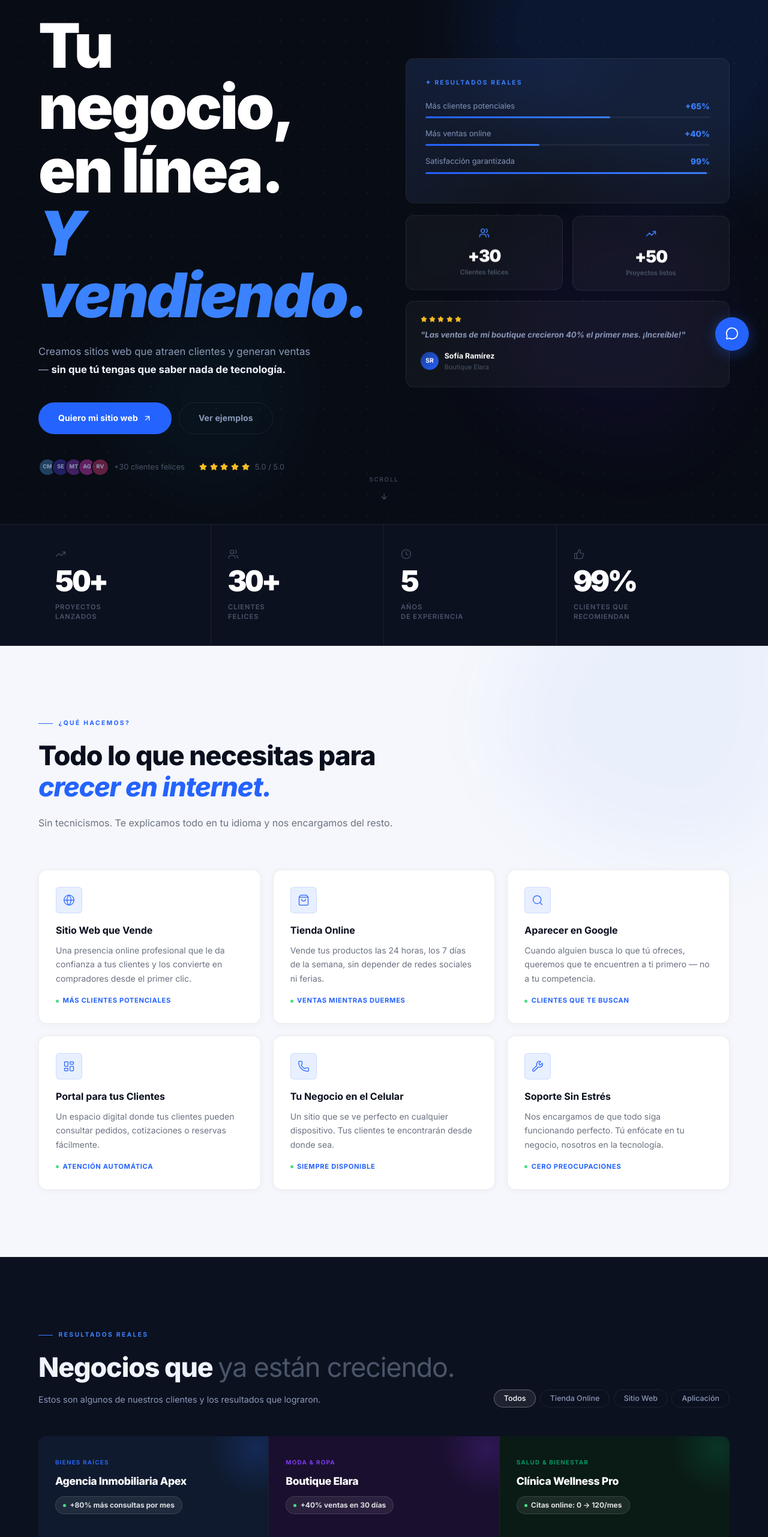
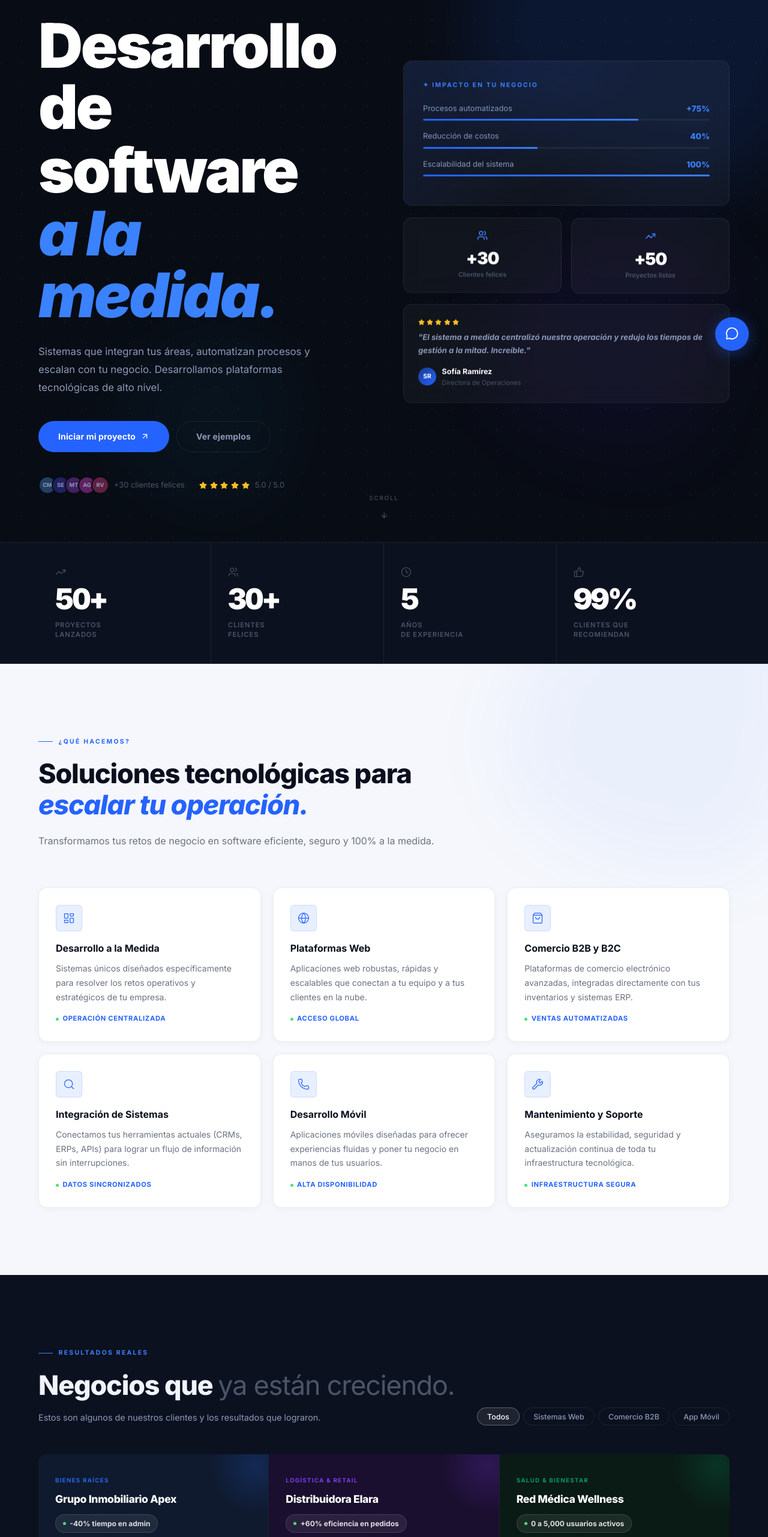
Before and after one commit to Alan-Cortez/ValcorSolutions, a Next.js app: page / in a window 1280 px wide. Shown: the part 183-2746 px from the top of the page at 60% size. Built offline with nearby package versions, Linux system fonts and the light colour scheme.

Commit message:
Update copy for Services and Portfolio to reflect custom software development

```diff
--- a/components/public/Hero.tsx
+++ b/components/public/Hero.tsx
@@ -26,36 +26,35 @@ export default function Hero() {
           <motion.div initial={{ opacity: 0, y: 16 }} animate={{ opacity: 1, y: 0 }} transition={{ duration: 0.5 }}
             style={{ marginBottom: '2rem' }}>
             <span className="badge">
-              <span className="badge-dot" />
-              Aceptando nuevos clientes — cupos limitados
+              <span className="badge-dot" style={{ background: 'var(--blue-vivid)' }} />
+              Desarrollo de Software a la Medida
             </span>
           </motion.div>
 
           <motion.div initial={{ opacity: 0, y: 40 }} animate={{ opacity: 1, y: 0 }}
             transition={{ duration: 0.9, delay: 0.1, ease: [0.16, 1, 0.3, 1] }}>
             <h1 className="text-display" style={{ color: 'var(--white)', marginBottom: '0.2rem' }}>
-              Tu negocio,
+              Desarrollo de
             </h1>
             <h1 className="text-display" style={{ color: 'var(--white)', marginBottom: '0.2rem' }}>
-              en línea.
+              software
             </h1>
             <h1 className="text-display" style={{ marginBottom: '1.75rem' }}>
-              <span className="accent">Y vendiendo.</span>
+              <span className="accent">a la medida.</span>
             </h1>
           </motion.div>
 
           <motion.p initial={{ opacity: 0, y: 20 }} animate={{ opacity: 1, y: 0 }}
             transition={{ duration: 0.7, delay: 0.35 }}
             style={{ color: 'var(--text-secondary)', fontSize: '1.05rem', marginBottom: '2.5rem', lineHeight: 1.8, maxWidth: '460px' }}>
-            Creamos sitios web que atraen clientes y generan ventas —{' '}
-            <strong style={{ color: 'var(--text-primary)' }}>sin que tú tengas que saber nada de tecnología.</strong>
+            Sistemas que integran tus áreas, automatizan procesos y escalan con tu negocio. Desarrollamos plataformas tecnológicas de alto nivel.
           </motion.p>
 
           <motion.div initial={{ opacity: 0, y: 16 }} animate={{ opacity: 1, y: 0 }}
             transition={{ duration: 0.6, delay: 0.5 }}
             style={{ display: 'flex', gap: '0.75rem', flexWrap: 'wrap' }}>
             <Link href="#contacto" className="btn btn-primary" style={{ display: 'inline-flex', alignItems: 'center', gap: '0.5rem' }}>
-              Quiero mi sitio web <ArrowUpRight size={15} />
+              Iniciar mi proyecto <ArrowUpRight size={15} />
             </Link>
             <Link href="#proyectos" className="btn btn-ghost">
               Ver ejemplos
@@ -101,12 +100,12 @@ export default function Hero() {
               background: 'linear-gradient(135deg, rgba(37,99,255,0.12) 0%, transparent 60%)',
             }} />
             <div style={{ fontSize: '0.65rem', fontWeight: 700, letterSpacing: '0.2em', textTransform: 'uppercase', color: 'var(--blue-vivid)', marginBottom: '1.25rem' }}>
-              ✦ Resultados reales
+              ✦ Impacto en tu negocio
             </div>
             {[
-              { label: 'Más clientes potenciales', value: '+65%', bar: 65 },
-              { label: 'Más ventas online',         value: '+40%', bar: 40 },
-              { label: 'Satisfacción garantizada',  value: '99%',  bar: 99 },
+              { label: 'Procesos automatizados', value: '+75%', bar: 75 },
+              { label: 'Reducción de costos',    value: '40%',  bar: 40 },
+              { label: 'Escalabilidad del sistema', value: '100%', bar: 100 },
             ].map((item) => (
               <div key={item.label} style={{ marginBottom: '1rem' }}>
                 <div style={{ display: 'flex', justifyContent: 'space-between', marginBottom: '0.35rem' }}>
@@ -148,7 +147,7 @@ export default function Hero() {
               {[1,2,3,4,5].map(i => <Star key={i} size={11} fill="#fbbf24" color="#fbbf24" />)}
             </div>
             <p style={{ fontSize: '0.82rem', color: 'var(--text-secondary)', lineHeight: 1.65, fontStyle: 'italic', marginBottom: '0.875rem' }}>
-              "Las ventas de mi boutique crecieron 40% el primer mes. ¡Increíble!"
+              "El sistema a medida centralizó nuestra operación y redujo los tiempos de gestión a la mitad. Increíble."
             </p>
             <div style={{ display: 'flex', alignItems: 'center', gap: '0.6rem' }}>
               <div style={{
@@ -159,7 +158,7 @@ export default function Hero() {
               }}>SR</div>
               <div>
                 <div style={{ fontSize: '0.78rem', fontWeight: 700, color: 'var(--white)' }}>Sofía Ramírez</div>
-                <div style={{ fontSize: '0.68rem', color: 'var(--text-muted)' }}>Boutique Elara</div>
+                <div style={{ fontSize: '0.68rem', color: 'var(--text-muted)' }}>Directora de Operaciones</div>
               </div>
             </div>
           </motion.div>
--- a/components/public/Portfolio.tsx
+++ b/components/public/Portfolio.tsx
@@ -4,35 +4,35 @@ import { motion, AnimatePresence } from 'framer-motion';
 import { ArrowUpRight } from 'lucide-react';
 import { useState } from 'react';
 
-const categories = ['Todos', 'Tienda Online', 'Sitio Web', 'Aplicación'];
+const categories = ['Todos', 'Sistemas Web', 'Comercio B2B', 'App Móvil'];
 
 const projects = [
   {
     id: 1,
-    title: 'Agencia Inmobiliaria Apex',
-    category: 'Sitio Web',
-    result: '+80% más consultas por mes',
-    description: 'Rediseñamos su presencia digital por completo. Ahora los clientes los encuentran fácilmente y agendan citas directo desde el sitio.',
+    title: 'Grupo Inmobiliario Apex',
+    category: 'Sistemas Web',
+    result: '-40% tiempo en admin',
+    description: 'Desarrollamos un CRM a la medida que centraliza sus propiedades y automatiza el seguimiento de clientes potenciales.',
     industry: 'Bienes Raíces',
     color: '#0f1a2e',
     accent: '#2563eb',
   },
   {
     id: 2,
-    title: 'Boutique Elara',
-    category: 'Tienda Online',
-    result: '+40% ventas en 30 días',
-    description: 'Creamos su tienda online desde cero. Hoy venden ropa las 24 horas sin depender solo de Instagram.',
-    industry: 'Moda & Ropa',
+    title: 'Distribuidora Elara',
+    category: 'Comercio B2B',
+    result: '+60% eficiencia en pedidos',
+    description: 'Plataforma B2B que conecta su inventario ERP con sus distribuidores, automatizando la toma de pedidos 24/7.',
+    industry: 'Logística & Retail',
     color: '#1a0f2e',
     accent: '#7c3aed',
   },
   {
     id: 3,
-    title: 'Clínica Wellness Pro',
-    category: 'Aplicación',
-    result: 'Citas online: 0 → 120/mes',
-    description: 'Desarrollamos un portal donde sus pacientes reservan citas en línea. Eliminaron el 90% de llamadas telefónicas.',
+    title: 'Red Médica Wellness',
+    category: 'App Móvil',
+    result: '0 a 5,000 usuarios activos',
+    description: 'Aplicación nativa para gestión de expedientes y telemedicina, conectada en tiempo real con su sistema hospitalario.',
     industry: 'Salud & Bienestar',
     color: '#0a1a14',
     accent: '#059669',
@@ -40,30 +40,30 @@ const projects = [
   {
     id: 4,
     title: 'Corporativo Hernández',
-    category: 'Sitio Web',
-    result: 'Primer lugar en Google',
-    description: 'Construimos su sitio institucional optimizado para aparecer en búsquedas. Hoy sus clientes los encuentran antes que a la competencia.',
+    category: 'Sistemas Web',
+    result: 'Procesos 100% digitales',
+    description: 'Digitalizamos su proceso de auditoría mediante un portal web seguro para la recolección y análisis de documentos.',
     industry: 'Consultoría',
     color: '#1a1204',
     accent: '#d97706',
   },
   {
     id: 5,
-    title: 'Restaurante Lumina',
-    category: 'Sitio Web',
-    result: 'Reservas triplicadas',
-    description: 'Su nuevo sitio permite reservar mesa en segundos. Las reservas se triplicaron sin necesidad de contratar más personal.',
-    industry: 'Restaurantes',
+    title: 'Lumina Food Service',
+    category: 'Sistemas Web',
+    result: 'Inventario en tiempo real',
+    description: 'Sistema integral de gestión de cocina e inventarios que automatiza las compras a proveedores.',
+    industry: 'Food & Beverage',
     color: '#1a0808',
     accent: '#dc2626',
   },
   {
     id: 6,
     title: 'FinSecure Asesores',
-    category: 'Aplicación',
-    result: '60% menos tiempo en admin',
-    description: 'Portal para que sus clientes consulten estados de cuenta y documentos. Ahorraron horas de trabajo administrativo cada semana.',
-    industry: 'Finanzas',
+    category: 'App Móvil',
+    result: '+80% retención',
+    description: 'Portal de inversión y estado de cuenta interactivo que brinda transparencia total a sus inversionistas.',
+    industry: 'Fintech',
     color: '#050f18',
     accent: '#0891b2',
   },
@@ -261,7 +261,7 @@ export default function Portfolio() {
                   Cerrar
                 </button>
                 <a href="#contacto" onClick={() => setSelected(null)} className="btn btn-primary" style={{ flex: 1, justifyContent: 'center', textAlign: 'center' }}>
-                  Quiero algo así
+                  Iniciar mi proyecto
                 </a>
               </div>
             </motion.div>
--- a/components/public/Services.tsx
+++ b/components/public/Services.tsx
@@ -4,12 +4,12 @@ import { motion } from 'framer-motion';
 import { Globe, ShoppingBag, Search, Phone, Wrench, LayoutDashboard } from 'lucide-react';
 
 const services = [
-  { icon: Globe,          title: 'Sitio Web que Vende',        description: 'Una presencia online profesional que le da confianza a tus clientes y los convierte en compradores desde el primer clic.', benefit: 'Más clientes potenciales' },
-  { icon: ShoppingBag,    title: 'Tienda Online',               description: 'Vende tus productos las 24 horas, los 7 días de la semana, sin depender de redes sociales ni ferias.', benefit: 'Ventas mientras duermes' },
-  { icon: Search,         title: 'Aparecer en Google',          description: 'Cuando alguien busca lo que tú ofreces, queremos que te encuentren a ti primero — no a tu competencia.', benefit: 'Clientes que te buscan' },
-  { icon: LayoutDashboard,title: 'Portal para tus Clientes',    description: 'Un espacio digital donde tus clientes pueden consultar pedidos, cotizaciones o reservas fácilmente.', benefit: 'Atención automática' },
-  { icon: Phone,          title: 'Tu Negocio en el Celular',    description: 'Un sitio que se ve perfecto en cualquier dispositivo. Tus clientes te encontrarán desde donde sea.', benefit: 'Siempre disponible' },
-  { icon: Wrench,         title: 'Soporte Sin Estrés',          description: 'Nos encargamos de que todo siga funcionando perfecto. Tú enfócate en tu negocio, nosotros en la tecnología.', benefit: 'Cero preocupaciones' },
+  { icon: LayoutDashboard,title: 'Desarrollo a la Medida',    description: 'Sistemas únicos diseñados específicamente para resolver los retos operativos y estratégicos de tu empresa.', benefit: 'Operación centralizada' },
+  { icon: Globe,          title: 'Plataformas Web',            description: 'Aplicaciones web robustas, rápidas y escalables que conectan a tu equipo y a tus clientes en la nube.', benefit: 'Acceso global' },
+  { icon: ShoppingBag,    title: 'Comercio B2B y B2C',         description: 'Plataformas de comercio electrónico avanzadas, integradas directamente con tus inventarios y sistemas ERP.', benefit: 'Ventas automatizadas' },
+  { icon: Search,         title: 'Integración de Sistemas',    description: 'Conectamos tus herramientas actuales (CRMs, ERPs, APIs) para lograr un flujo de información sin interrupciones.', benefit: 'Datos sincronizados' },
+  { icon: Phone,          title: 'Desarrollo Móvil',           description: 'Aplicaciones móviles diseñadas para ofrecer experiencias fluidas y poner tu negocio en manos de tus usuarios.', benefit: 'Alta disponibilidad' },
+  { icon: Wrench,         title: 'Mantenimiento y Soporte',    description: 'Aseguramos la estabilidad, seguridad y actualización continua de toda tu infraestructura tecnológica.', benefit: 'Infraestructura segura' },
 ];
 
 const containerVariants = { hidden: {}, visible: { transition: { staggerChildren: 0.08 } } };
@@ -34,11 +34,11 @@ export default function Services() {
           style={{ marginBottom: '4rem', maxWidth: 700 }}>
           <div className="section-label-light">¿Qué hacemos?</div>
           <h2 className="text-headline" style={{ color: 'var(--light-text)' }}>
-            Todo lo que necesitas para{' '}
-            <span className="accent-light">crecer en internet.</span>
+            Soluciones tecnológicas para{' '}
+            <span className="accent-light">escalar tu operación.</span>
           </h2>
           <p style={{ color: 'var(--light-muted)', marginTop: '1.25rem', fontSize: '1rem', lineHeight: 1.75 }}>
-            Sin tecnicismos. Te explicamos todo en tu idioma y nos encargamos del resto.
+            Transformamos tus retos de negocio en software eficiente, seguro y 100% a la medida.
           </p>
         </motion.div>
 
```
